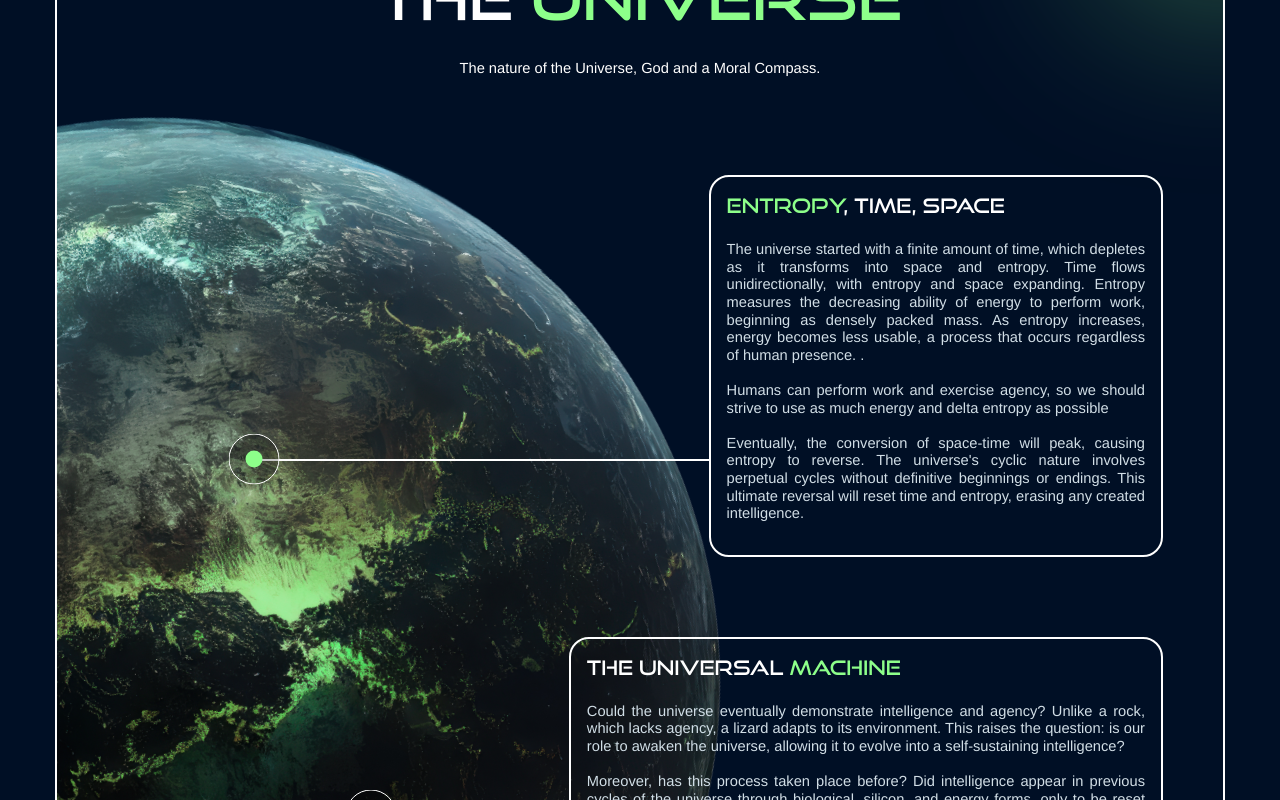
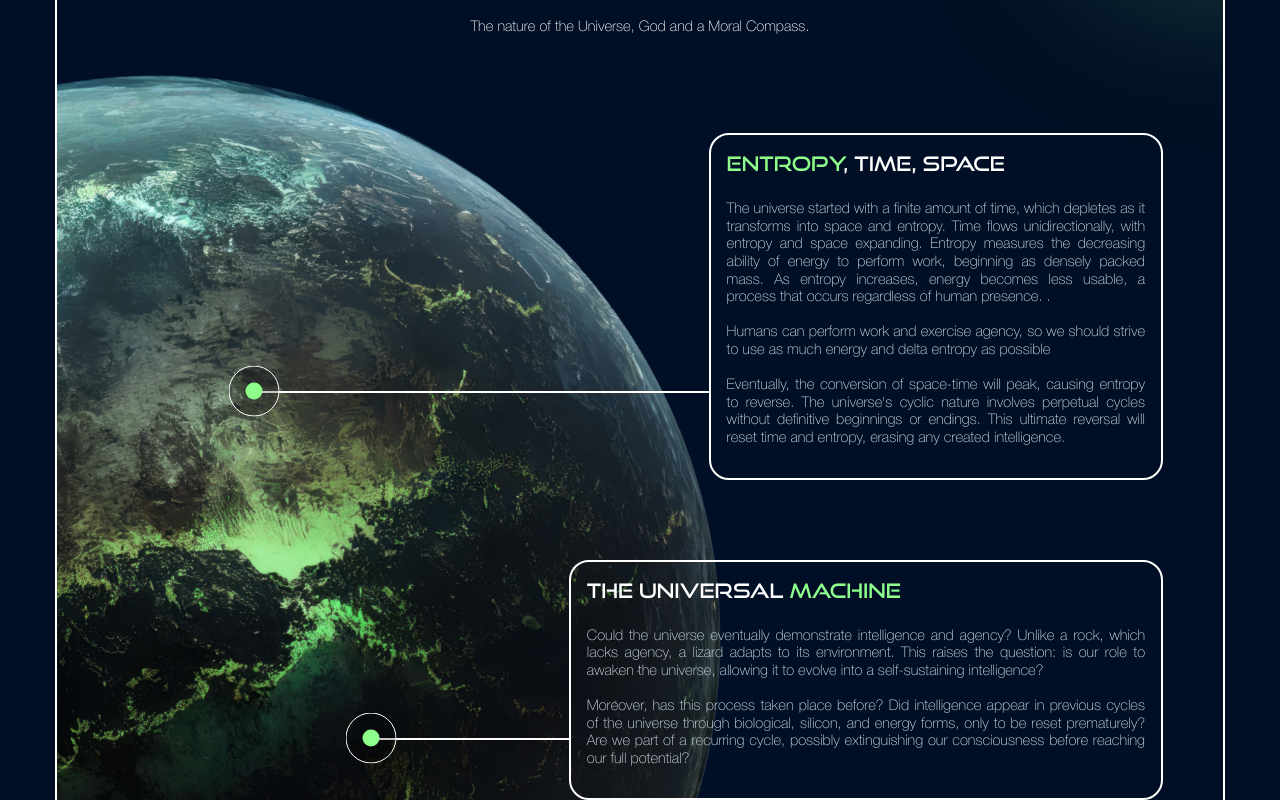
Before and after one commit to accelerateordie/accelerateordie.github.io, a Next.js app: page / in a window 1280 px wide. Shown: the part 2960-3760 px from the top of the page. Built offline with nearby package versions, Linux system fonts and the light colour scheme.

Commit message:
Fix font issue

```diff
--- a/app/fonts.ts
+++ b/app/fonts.ts
@@ -1,14 +1,99 @@
-import localFont from 'next/font/local'
+import localFont from 'next/font/local';
 
 export const Helvetica_Neue = localFont({
   src: [
+    // Ultra Light
+    {
+      path: '../public/fonts/helveticaneueultralight-webfont.woff2',
+      weight: '100',
+      style: 'normal',
+    },
+    {
+      path: '../public/fonts/helveticaneueultralightitalic-webfont.woff2',
+      weight: '100',
+      style: 'italic',
+    },
+    // Thin
+    {
+      path: '../public/fonts/helveticaneuethin-webfont.woff2',
+      weight: '200',
+      style: 'normal',
+    },
+    {
+      path: '../public/fonts/helveticaneuethinitalic-webfont.woff2',
+      weight: '200',
+      style: 'italic',
+    },
+    // Light
+    {
+      path: '../public/fonts/helveticaneuelight-webfont.woff2',
+      weight: '300',
+      style: 'normal',
+    },
+    {
+      path: '../public/fonts/helveticaneuelightitalic-webfont.woff2',
+      weight: '300',
+      style: 'italic',
+    },
+    // Regular (Roman)
+    {
+      path: '../public/fonts/helveticaneueroman-webfont.woff2',
+      weight: '400',
+      style: 'normal',
+    },
+    {
+      path: '../public/fonts/helveticaneueitalic-webfont.woff2',
+      weight: '400',
+      style: 'italic',
+    },
+    // Medium
+    {
+      path: '../public/fonts/helveticaneuemedium-webfont.woff2',
+      weight: '500',
+      style: 'normal',
+    },
+    {
+      path: '../public/fonts/helveticaneuemediumitalic-webfont.woff2',
+      weight: '500',
+      style: 'italic',
+    },
+    // Bold
+    {
+      path: '../public/fonts/helveticaneuebold-webfont.woff2',
+      weight: '700',
+      style: 'normal',
+    },
+    {
+      path: '../public/fonts/helveticaneuebolditalic-webfont.woff2',
+      weight: '700',
+      style: 'italic',
+    },
+    // Heavy
+    {
+      path: '../public/fonts/helveticaneueheavy-webfont.woff2',
+      weight: '800',
+      style: 'normal',
+    },
+    {
+      path: '../public/fonts/helveticaneueheavyitalic-webfont.woff2',
+      weight: '800',
+      style: 'italic',
+    },
+    // Black
     {
       path: '../public/fonts/helveticaneueblack-webfont.woff2',
       weight: '900',
       style: 'normal',
+    },
+    {
+      path: '../public/fonts/helveticaneueblackitalic-webfont.woff2',
+      weight: '900',
+      style: 'italic',
     }
   ],
-})
+  variable: '--font-Helvetica',
+});
+
 
 export const GoodTimes = localFont({
   src: [
@@ -18,4 +103,5 @@ export const GoodTimes = localFont({
       style: 'normal',
     },
   ],
-})
+  variable: '--font-GoodTimes',
+});
--- a/app/globals.scss
+++ b/app/globals.scss
@@ -1,137 +1,137 @@
-@font-face {
-  font-family: 'Helvetica Neue';
-  src: url('/fonts/helveticaneueblack-webfont.woff2') format('woff2'),
-    url('/fonts/helveticaneueblack-webfont.woff') format('woff');
-  font-weight: 900;
-  font-style: normal;
-}
-
-@font-face {
-  font-family: 'Helvetica Neue';
-  src: url('/fonts/helveticaneueblackitalic-webfont.woff2') format('woff2'),
-    url('/fonts/helveticaneueblackitalic-webfont.woff') format('woff');
-  font-weight: 900;
-  font-style: italic;
-}
-
-@font-face {
-  font-family: 'Helvetica Neue';
-  src: url('/fonts/helveticaneuebold-webfont.woff2') format('woff2'),
-    url('/fonts/helveticaneuebold-webfont.woff') format('woff');
-  font-weight: 700;
-  font-style: normal;
-}
-
-@font-face {
-  font-family: 'Helvetica Neue';
-  src: url('/fonts/helveticaneuebolditalic-webfont.woff2') format('woff2'),
-    url('/fonts/helveticaneuebolditalic-webfont.woff') format('woff');
-  font-weight: 700;
-  font-style: italic;
-}
-
-@font-face {
-  font-family: 'Helvetica Neue';
-  src: url('/fonts/helveticaneueheavy-webfont.woff2') format('woff2'),
-    url('/fonts/helveticaneueheavy-webfont.woff') format('woff');
-  font-weight: 800;
-  font-style: normal;
-}
-
-@font-face {
-  font-family: 'Helvetica Neue';
-  src: url('/fonts/helveticaneueheavyitalic-webfont.woff2') format('woff2'),
-    url('/fonts/helveticaneueheavyitalic-webfont.woff') format('woff');
-  font-weight: 800;
-  font-style: italic;
-}
-
-@font-face {
-  font-family: 'Helvetica Neue';
-  src: url('/fonts/helveticaneueitalic-webfont.woff2') format('woff2'),
-    url('/fonts/helveticaneueitalic-webfont.woff') format('woff');
-  font-weight: 400;
-  font-style: italic;
-}
-
-@font-face {
-  font-family: 'Helvetica Neue';
-  src: url('/fonts/helveticaneuelight-webfont.woff2') format('woff2'),
-    url('/fonts/helveticaneuelight-webfont.woff') format('woff');
-  font-weight: 300;
-  font-style: normal;
-}
-
-@font-face {
-  font-family: 'Helvetica Neue';
-  src: url('/fonts/helveticaneuelightitalic-webfont.woff2') format('woff2'),
-    url('/fonts/helveticaneuelightitalic-webfont.woff') format('woff');
-  font-weight: 300;
-  font-style: italic;
-}
-
-@font-face {
-  font-family: 'Helvetica Neue';
-  src: url('/fonts/helveticaneuemedium-webfont.woff2') format('woff2'),
-    url('/fonts/helveticaneuemedium-webfont.woff') format('woff');
-  font-weight: 500;
-  font-style: normal;
-}
-
-@font-face {
-  font-family: 'Helvetica Neue';
-  src: url('/fonts/helveticaneuemediumitalic-webfont.woff2') format('woff2'),
-    url('/fonts/helveticaneuemediumitalic-webfont.woff') format('woff');
-  font-weight: 500;
-  font-style: italic;
-}
-
-@font-face {
-  font-family: 'Helvetica Neue';
-  src: url('/fonts/helveticaneueroman-webfont.woff2') format('woff2'),
-    url('/fonts/helveticaneueroman-webfont.woff') format('woff');
-  font-weight: 400;
-  font-style: normal;
-}
-
-@font-face {
-  font-family: 'Helvetica Neue';
-  src: url('/fonts/helveticaneuethin-webfont.woff2') format('woff2'),
-    url('/fonts/helveticaneuethin-webfont.woff') format('woff');
-  font-weight: 200;
-  font-style: normal;
-}
-
-@font-face {
-  font-family: 'Helvetica Neue';
-  src: url('/fonts/helveticaneuethinitalic-webfont.woff2') format('woff2'),
-    url('/fonts/helveticaneuethinitalic-webfont.woff') format('woff');
-  font-weight: 200;
-  font-style: italic;
-}
-
-@font-face {
-  font-family: 'Helvetica Neue';
-  src: url('/fonts/helveticaneueultralight-webfont.woff2') format('woff2'),
-    url('/fonts/helveticaneueultralight-webfont.woff') format('woff');
-  font-weight: 100;
-  font-style: normal;
-}
-
-@font-face {
-  font-family: 'Helvetica Neue';
-  src: url('/fonts/helveticaneueultralightitalic-webfont.woff2') format('woff2'),
-    url('/fonts/helveticaneueultralightitalic-webfont.woff') format('woff');
-  font-weight: 100;
-  font-style: italic;
-}
-
-@font-face {
-  font-family: 'GoodTimes';
-  font-style: normal;
-  font-weight: normal;
-  src: local('GoodTimesRg-Regular'), url('/fonts/goodtimesrg.woff') format('woff');
-}
+// @font-face {
+//   font-family: 'Helvetica Neue';
+//   src: url('/fonts/helveticaneueblack-webfont.woff2') format('woff2'),
+//     url('/fonts/helveticaneueblack-webfont.woff') format('woff');
+//   font-weight: 900;
+//   font-style: normal;
+// }
+
+// @font-face {
+//   font-family: 'Helvetica Neue';
+//   src: url('/fonts/helveticaneueblackitalic-webfont.woff2') format('woff2'),
+//     url('/fonts/helveticaneueblackitalic-webfont.woff') format('woff');
+//   font-weight: 900;
+//   font-style: italic;
+// }
+
+// @font-face {
+//   font-family: 'Helvetica Neue';
+//   src: url('/fonts/helveticaneuebold-webfont.woff2') format('woff2'),
+//     url('/fonts/helveticaneuebold-webfont.woff') format('woff');
+//   font-weight: 700;
+//   font-style: normal;
+// }
+
+// @font-face {
+//   font-family: 'Helvetica Neue';
+//   src: url('/fonts/helveticaneuebolditalic-webfont.woff2') format('woff2'),
+//     url('/fonts/helveticaneuebolditalic-webfont.woff') format('woff');
+//   font-weight: 700;
+//   font-style: italic;
+// }
+
+// @font-face {
+//   font-family: 'Helvetica Neue';
+//   src: url('/fonts/helveticaneueheavy-webfont.woff2') format('woff2'),
+//     url('/fonts/helveticaneueheavy-webfont.woff') format('woff');
+//   font-weight: 800;
+//   font-style: normal;
+// }
+
+// @font-face {
+//   font-family: 'Helvetica Neue';
+//   src: url('/fonts/helveticaneueheavyitalic-webfont.woff2') format('woff2'),
+//     url('/fonts/helveticaneueheavyitalic-webfont.woff') format('woff');
+//   font-weight: 800;
+//   font-style: italic;
+// }
+
+// @font-face {
+//   font-family: 'Helvetica Neue';
+//   src: url('/fonts/helveticaneueitalic-webfont.woff2') format('woff2'),
+//     url('/fonts/helveticaneueitalic-webfont.woff') format('woff');
+//   font-weight: 400;
+//   font-style: italic;
+// }
+
+// @font-face {
+//   font-family: 'Helvetica Neue';
+//   src: url('/fonts/helveticaneuelight-webfont.woff2') format('woff2'),
+//     url('/fonts/helveticaneuelight-webfont.woff') format('woff');
+//   font-weight: 300;
+//   font-style: normal;
+// }
+
+// @font-face {
+//   font-family: 'Helvetica Neue';
+//   src: url('/fonts/helveticaneuelightitalic-webfont.woff2') format('woff2'),
+//     url('/fonts/helveticaneuelightitalic-webfont.woff') format('woff');
+//   font-weight: 300;
+//   font-style: italic;
+// }
+
+// @font-face {
+//   font-family: 'Helvetica Neue';
+//   src: url('/fonts/helveticaneuemedium-webfont.woff2') format('woff2'),
+//     url('/fonts/helveticaneuemedium-webfont.woff') format('woff');
+//   font-weight: 500;
+//   font-style: normal;
+// }
+
+// @font-face {
+//   font-family: 'Helvetica Neue';
+//   src: url('/fonts/helveticaneuemediumitalic-webfont.woff2') format('woff2'),
+//     url('/fonts/helveticaneuemediumitalic-webfont.woff') format('woff');
+//   font-weight: 500;
+//   font-style: italic;
+// }
+
+// @font-face {
+//   font-family: 'Helvetica Neue';
+//   src: url('/fonts/helveticaneueroman-webfont.woff2') format('woff2'),
+//     url('/fonts/helveticaneueroman-webfont.woff') format('woff');
+//   font-weight: 400;
+//   font-style: normal;
+// }
+
+// @font-face {
+//   font-family: 'Helvetica Neue';
+//   src: url('/fonts/helveticaneuethin-webfont.woff2') format('woff2'),
+//     url('/fonts/helveticaneuethin-webfont.woff') format('woff');
+//   font-weight: 200;
+//   font-style: normal;
+// }
+
+// @font-face {
+//   font-family: 'Helvetica Neue';
+//   src: url('/fonts/helveticaneuethinitalic-webfont.woff2') format('woff2'),
+//     url('/fonts/helveticaneuethinitalic-webfont.woff') format('woff');
+//   font-weight: 200;
+//   font-style: italic;
+// }
+
+// @font-face {
+//   font-family: 'Helvetica Neue';
+//   src: url('/fonts/helveticaneueultralight-webfont.woff2') format('woff2'),
+//     url('/fonts/helveticaneueultralight-webfont.woff') format('woff');
+//   font-weight: 100;
+//   font-style: normal;
+// }
+
+// @font-face {
+//   font-family: 'Helvetica Neue';
+//   src: url('/fonts/helveticaneueultralightitalic-webfont.woff2') format('woff2'),
+//     url('/fonts/helveticaneueultralightitalic-webfont.woff') format('woff');
+//   font-weight: 100;
+//   font-style: italic;
+// }
+
+// @font-face {
+//   font-family: 'GoodTimes';
+//   font-style: normal;
+//   font-weight: normal;
+//   src: local('GoodTimesRg-Regular'), url('/fonts/goodtimesrg.woff') format('woff');
+// }
 
 .text-xsmall {
   font-size: 10pt !important;
@@ -485,12 +485,12 @@
 
 body {
   background: #000F25 !important;
-  font-family: 'Helvetica Neue', sans-serif !important;
+  //font-family: 'Helvetica Neue', sans-serif !important;
   color: #fff !important;
 }
 
 .navbar-brand {
-  font-family: 'GoodTimes', sans-serif !important;
+  //font-family: 'GoodTimes', sans-serif !important;
 }
 
 #navbar {
--- a/app/shared-components/header-mobile.tsx
+++ b/app/shared-components/header-mobile.tsx
@@ -3,6 +3,7 @@ import { OffcanvasProvider } from "./OffCanvas/Context";
 import { Trigger } from "./OffCanvas/Trigger";
 import { Offcanvas } from "./OffCanvas/OffCanvas";
 import { navbarCopy } from "../copy/navbar";
+import {GoodTimes} from "@/app/fonts"
 
 export default function HeaderMobile() {
   const handleOpen = () => console.log("");
@@ -12,8 +13,7 @@ export default function HeaderMobile() {
       <nav className="container px-4" id="navbar-mobile">
         <div className="navbar mt-3">
           <a
-            className="navbar-brand text-light d-flex align-items-left text-medium"
-            style={{ fontFamily: "GoodTimes',sans-serif" }}
+            className={`navbar-brand text-light d-flex align-items-left text-medium ${GoodTimes.className}`}
             href="/"
           >
             {navbarCopy.title}
--- a/app/shared-components/header.tsx
+++ b/app/shared-components/header.tsx
@@ -2,6 +2,7 @@
 import Link from "next/link";
 import { usePathname } from "next/navigation";
 import { navbarCopy } from "../copy/navbar";
+import {GoodTimes} from "@/app/fonts"
 
 export default function Header() {
   const pathname = usePathname();
@@ -21,7 +22,7 @@ export default function Header() {
           <span className="navbar-toggler-icon"></span>
         </button>
         <Link
-          className="navbar-brand mx-auto d-flex align-items-center text-large "
+          className={`navbar-brand mx-auto d-flex align-items-center text-large ${GoodTimes.className}`}
           href="/"
         >
           {navbarCopy.title}
```
Lines whose indentation alone changed are shown as unchanged.
